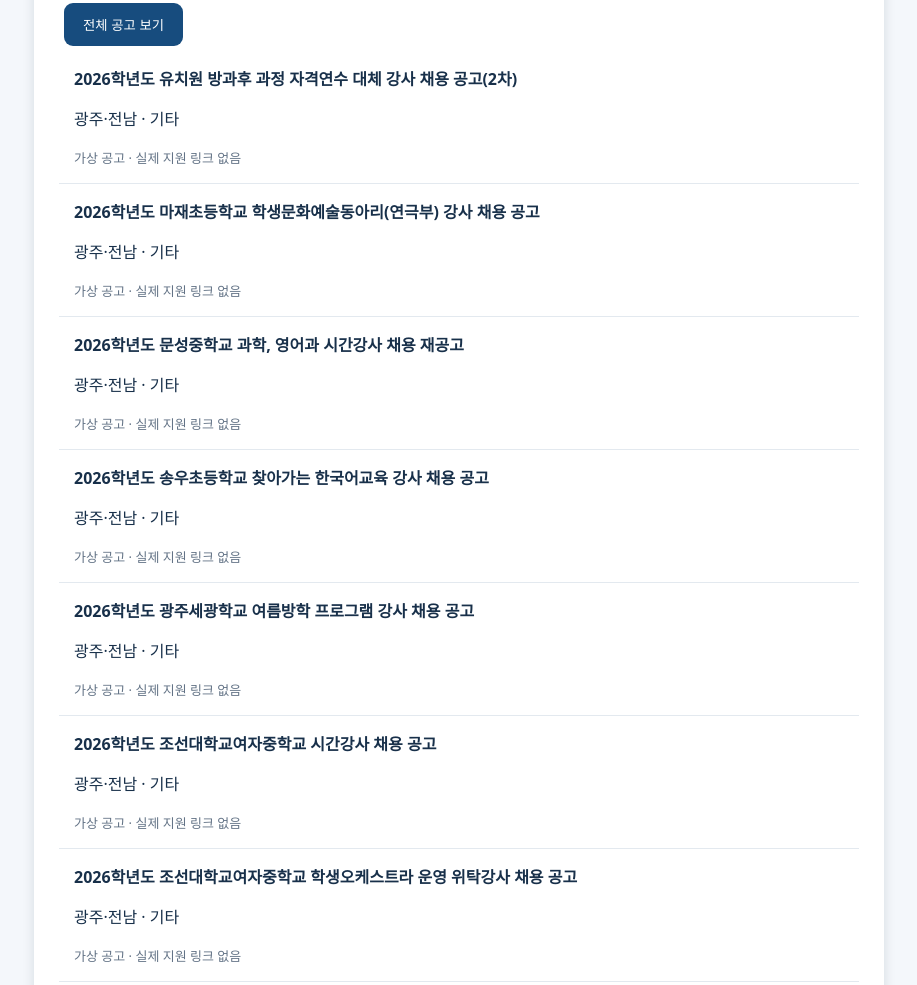
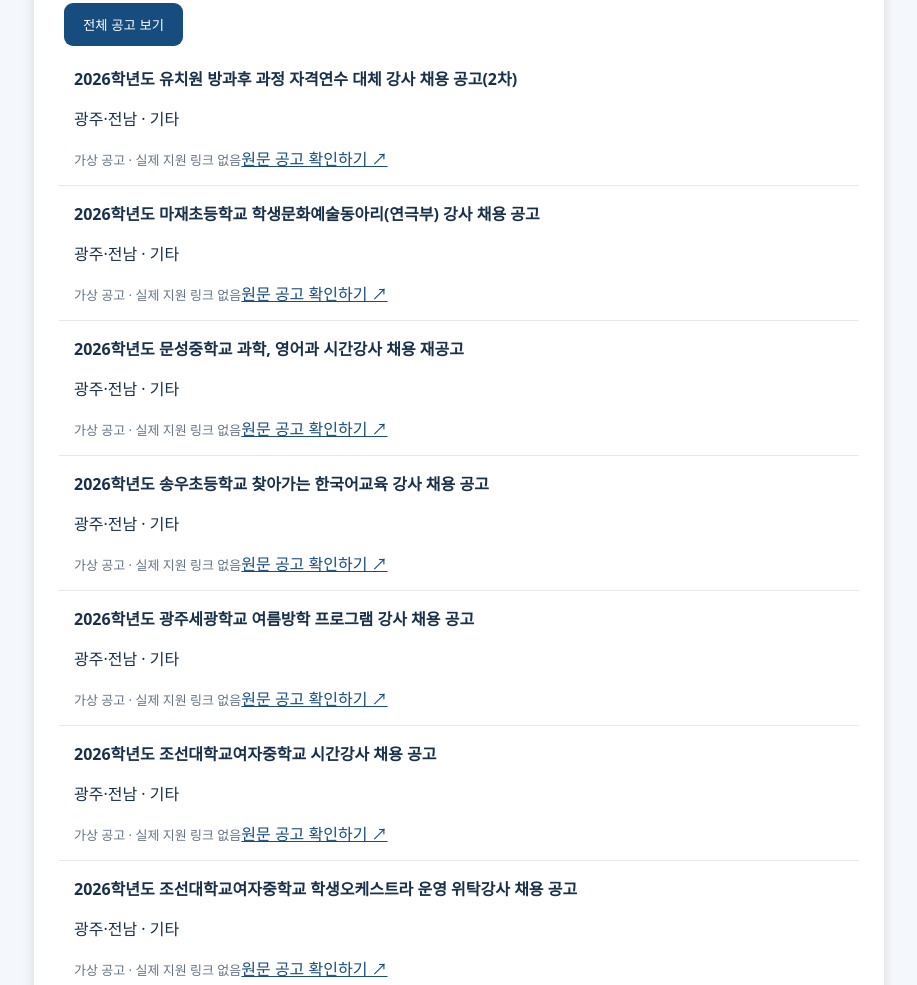
Before and after one commit to gangsahub2026/inspiring-khapse-bb0d89, a plain HTML site: page index.html in a window 1280 px wide. Shown: the part 1391-2376 px from the top of the page, without its empty margins (181-1098 px from the left). Drawn offline with Linux system fonts and the light colour scheme.

Commit message:
Update index.html

```diff
--- a/index.html
+++ b/index.html
@@ -56,6 +56,7 @@
       ...jobs.map(job => ['광주·전남', '기타', job.title])
     );
     render();
+    connectJobLinks(jobs);
   })
   .catch(error => console.error('공고 불러오기 오류:', error));
 function connectJobLinks(jobs) {
```
